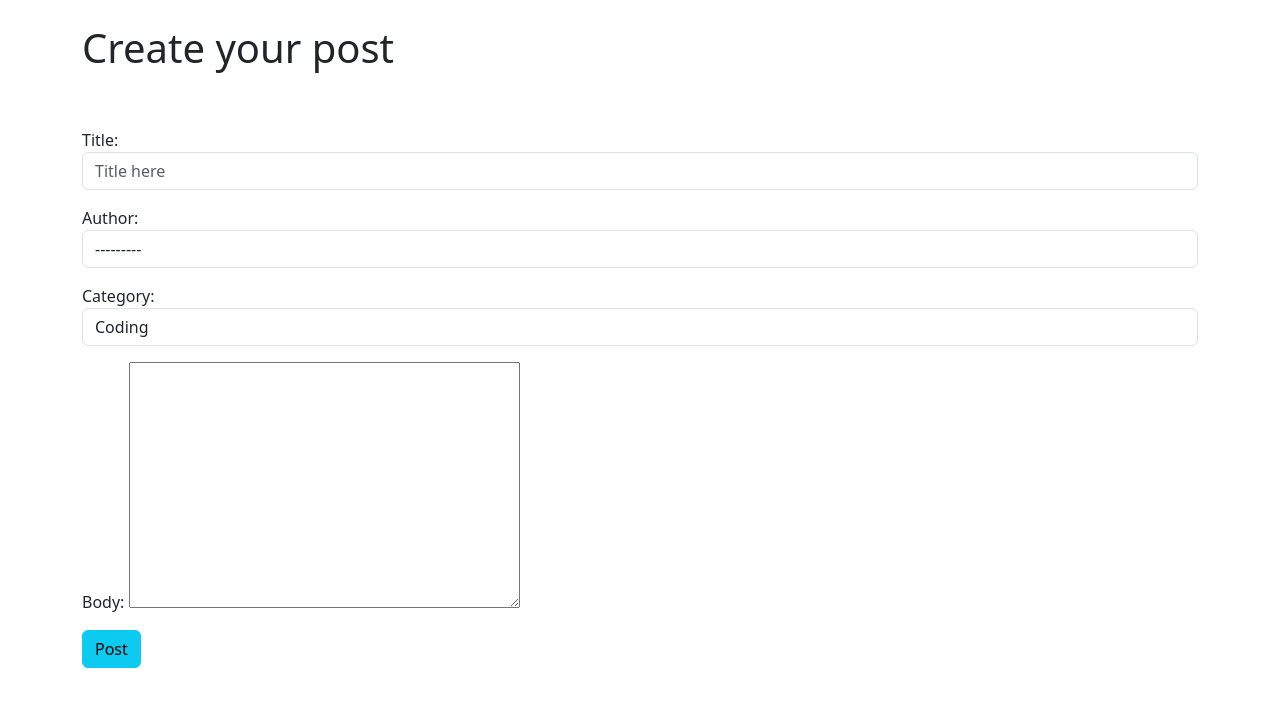
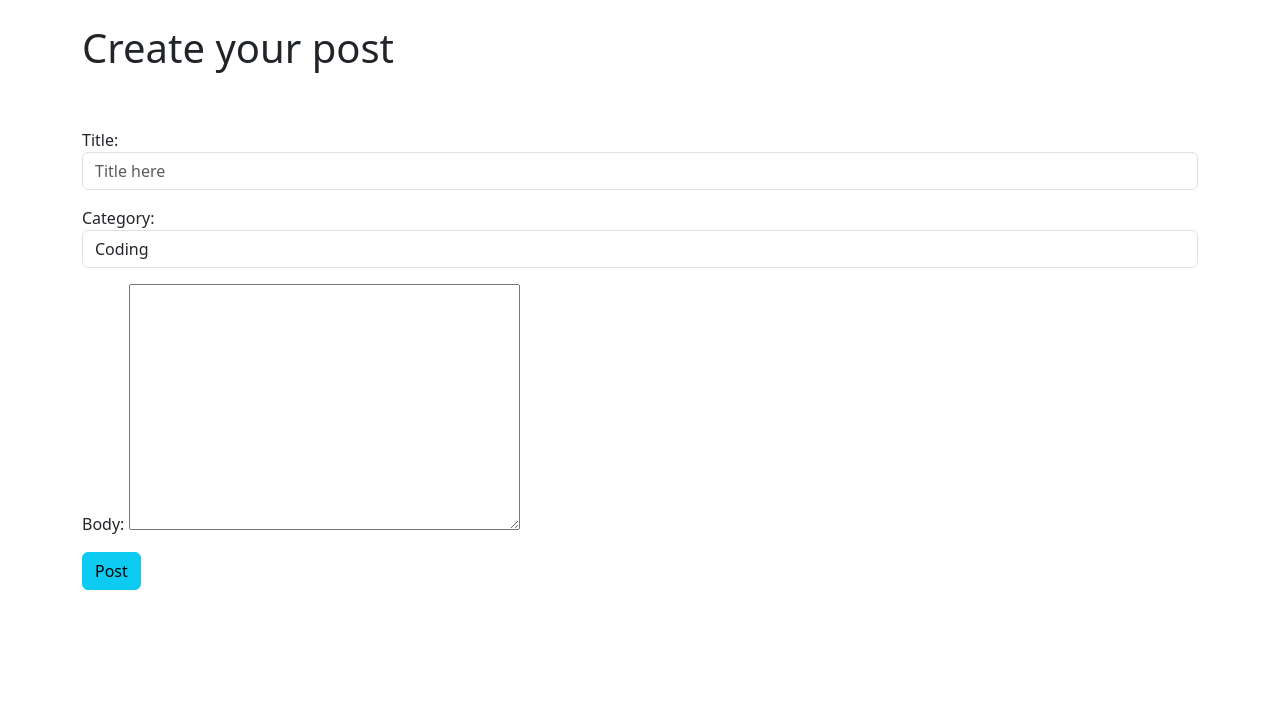
Before and after one commit to mmd-punisher/Diglog, a Django app: page /create/ in a window 1280 px wide. Shown: the part 70-777 px from the top of the page. Run offline with Django 5.2, Linux system fonts and the light colour scheme; data comes from the database, SQL or seed files in the repository; both versions use the stored data as it was after the commit; some libraries are stand-ins or nearby versions.

Commit message:
Author auto select

```diff
--- a/blog/forms.py
+++ b/blog/forms.py
@@ -18,7 +18,8 @@ class PostForm(forms.ModelForm):
         fields = ['title', 'author', 'category', 'body']
         widgets = {
             'title': forms.TextInput(attrs={'class': 'form-control', 'placeholder': 'Title here'}),
-            'author': forms.Select(attrs={'class': 'form-control'}),
+            'author': forms.TextInput(attrs={'class': 'form-control', 'value': '', 'id': 'auther_field', 'type': 'hidden'}),
+            # 'author': forms.Select(attrs={'class': 'form-control'}),
             'category': forms.Select(choices=display_choices(), attrs={'class': 'form-control'}),
             'body': forms.Textarea(attrs={'class': 'form-control', 'placeholder': 'Text here'}),
         }
--- a/blog/templates/create_post.html
+++ b/blog/templates/create_post.html
@@ -17,5 +17,10 @@
             </form>
         </div>
 
+        <script>
+            var name = "{{ user.id }}"
+            document.getElementById("auther_field").value = name;
+        </script>
+
     {% endblock %}
 {% endif %}
```
Also changed, not shown: db.sqlite3. Lines whose indentation alone changed are shown as unchanged.
